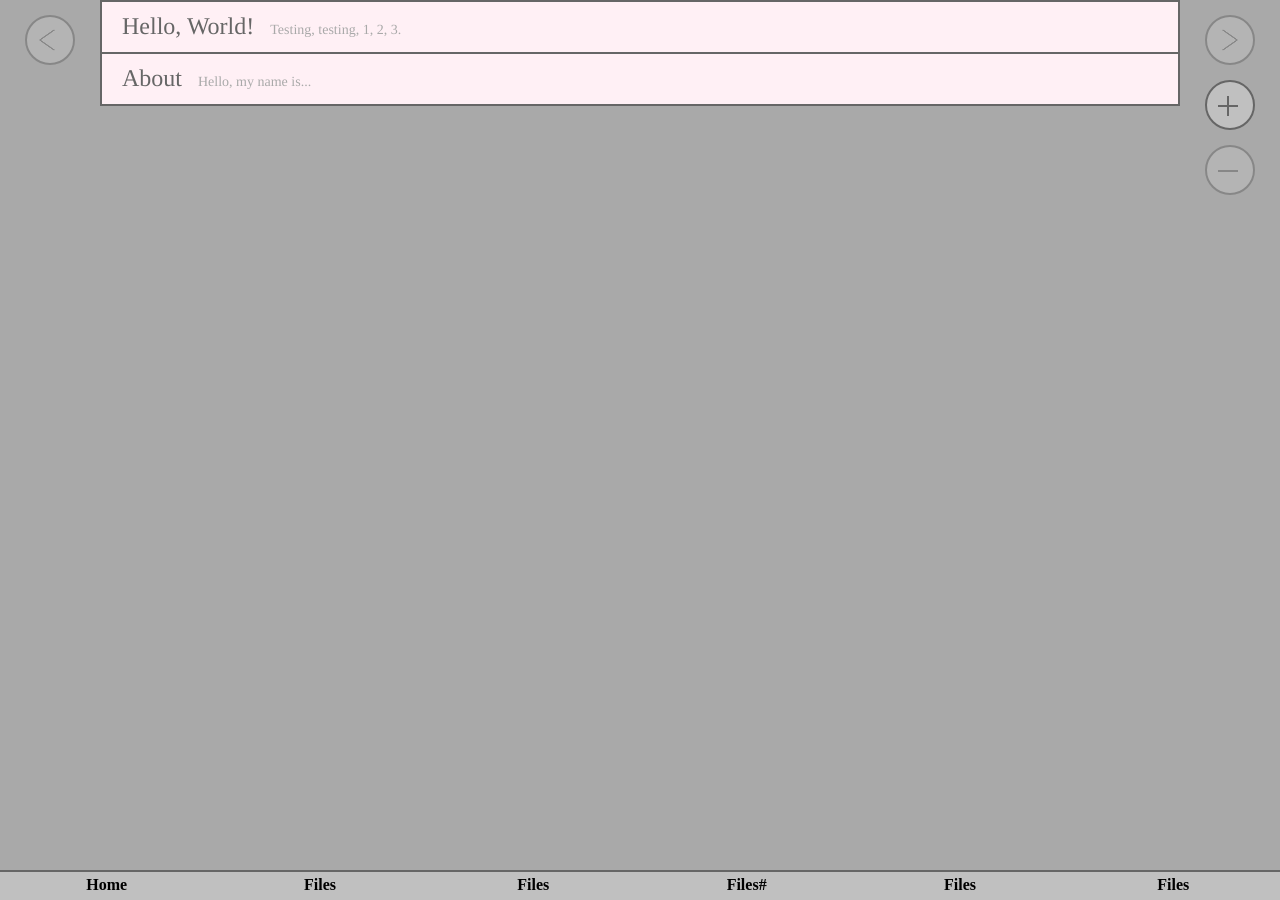
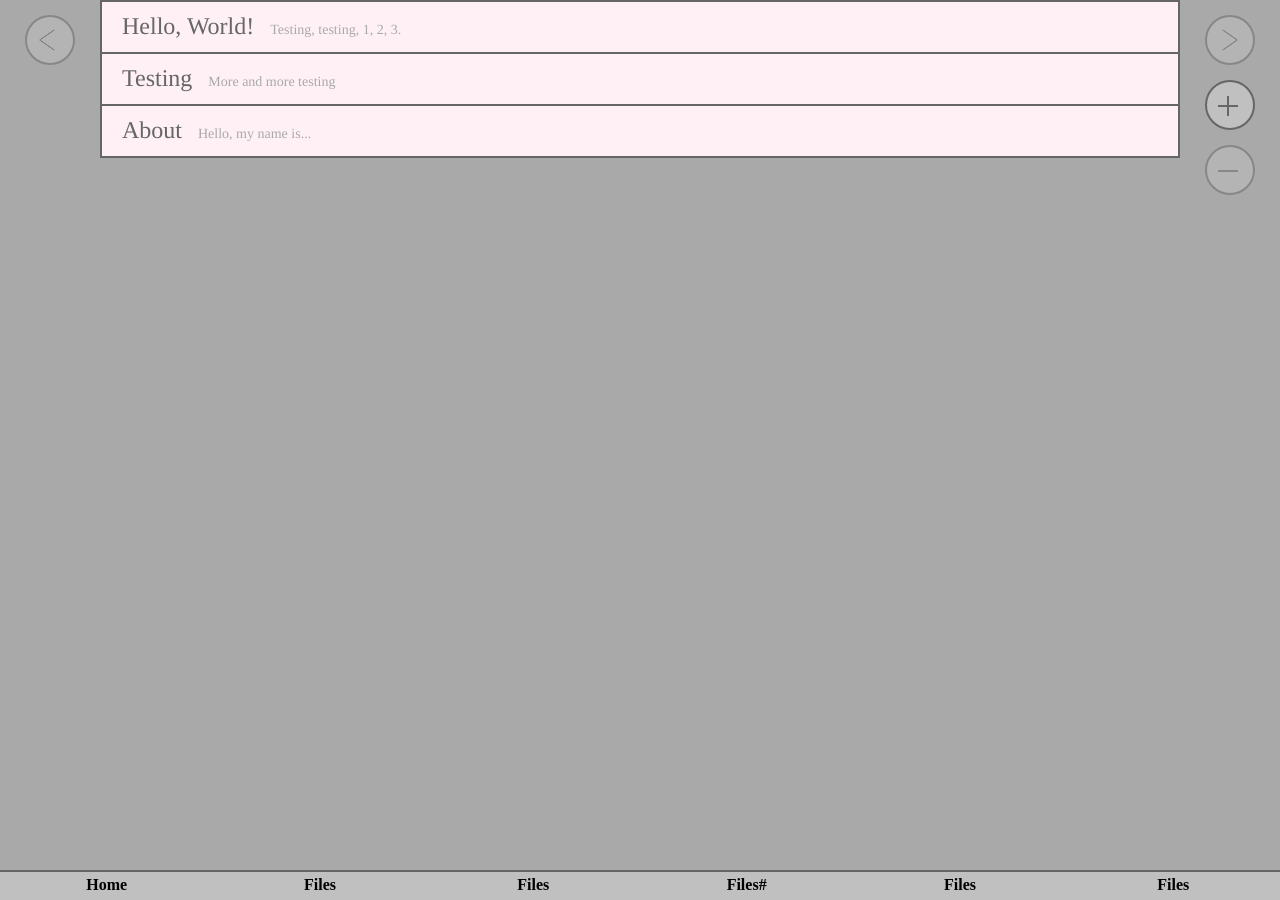
Before and after one commit to conniew/conniew.github.io, a Jekyll site: the page built from me/index.html, in a window 1280 px wide. Built offline with Jekyll 4.4.1, drawn with Linux system fonts in a browser that asks for light colours.

Commit message:
Attempt 2

```diff
--- a/_layouts/collection.html
+++ b/_layouts/collection.html
@@ -3,7 +3,7 @@
 <title>{{ page.title }}</title>
   <link rel="stylesheet" href="../styles.css">
   {% for item in site[page.path] %}
-    <link rel="stylesheet" href="..{{ item.relative_path.sub('html', 'css') }}">
+    <link rel="stylesheet" href="..{{ item.relative_path }}">
   {% endfor %}
   <link rel="stylesheet" href="../styles.css">
 </head>
--- /dev/null
+++ b/_me/testing.html
@@ -0,0 +1,7 @@
+---
+layout: post
+date: "2015-4-25"
+title: "Testing"
+subtitle: "More and more testing"
+---
+This is definitely not a drill.
```
